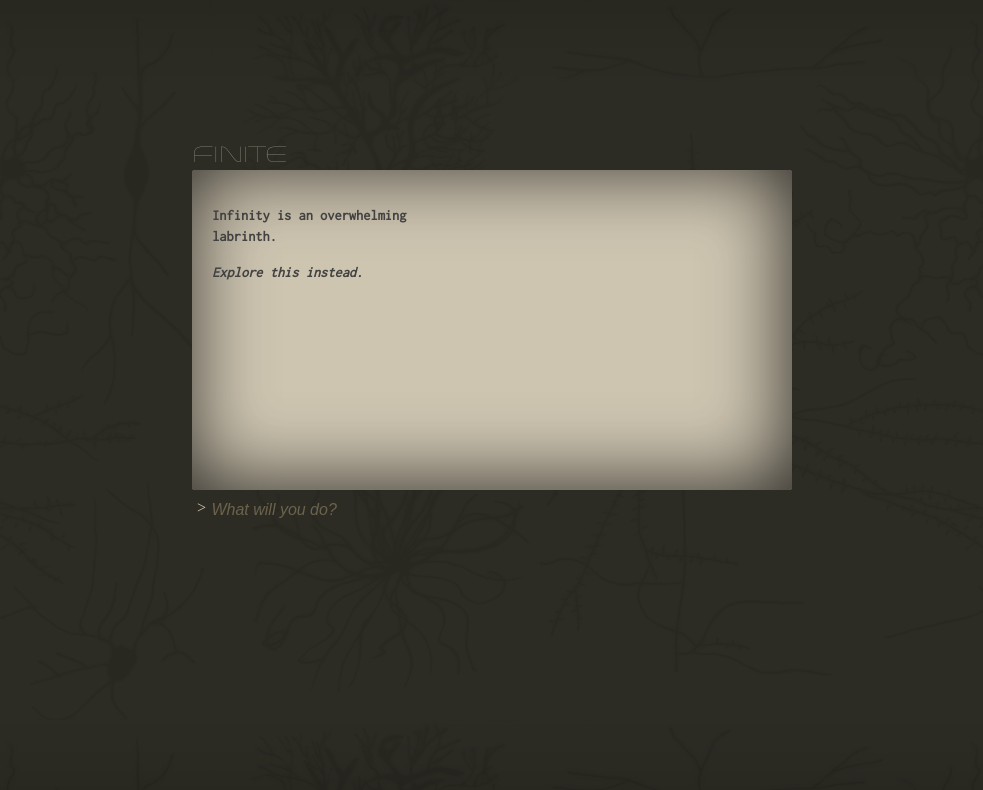
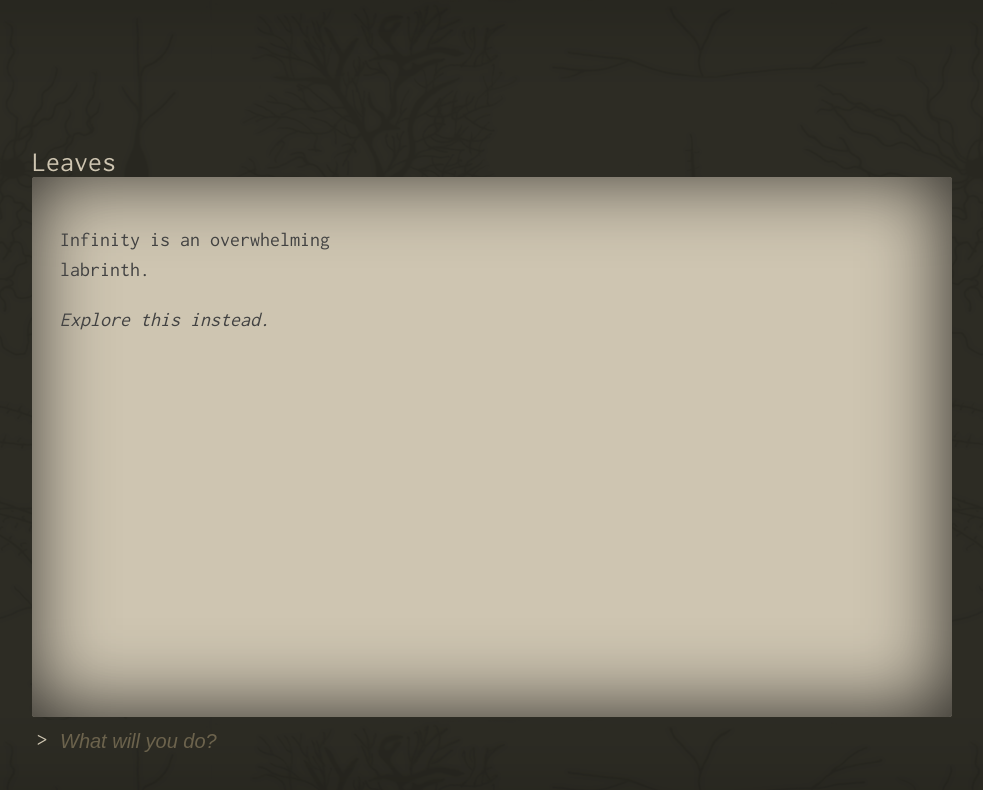
Before and after one commit to wullaski/leaves, a website: page public/index.html in a window 1280 px wide. Shown: the whole page, without its empty margins (148-1131 px from the left). Drawn offline with nearby package versions, Linux system fonts and the light colour scheme.

Commit message:
Font sizes and stuff

```diff
--- a/public/assets/css/style.less
+++ b/public/assets/css/style.less
@@ -1,7 +1,3 @@
-@font-face {
-  font-family: Venera;
-  src: url('../fonts/Venera-100.otf');
-}
 @font-face {
   font-family: Inconsolata;
   src: url('../fonts/Inconsolata.otf');
@@ -21,7 +17,9 @@ html{
   min-height: 100%;
   background: url('../img/bkgd.gif') 360px 0;
   box-shadow: inset 0 0 100px hsla(0,0%,0%,.25);
-  font: normal 14/1.5em sans-serif;
+  font-size: 20px;
+  line-height: 1.5em;
+  font-family: 'Inconsolata', sans-serif;
 }
 body{
   text-align: center;
@@ -42,7 +40,6 @@ p{
   padding-right:10%;
 }
 h1{
-  font-family: 'Venera', serif;
   font-size: 1.4em;
   margin-bottom:0;
   font-weight: 100;
@@ -67,8 +64,7 @@ h1{
 }
 .container{
   margin: 0 auto;
-  min-width: 320px;
-  max-width: 640px;
+  max-width: 960px;
 }
 .gateway{
   text-align: left;
@@ -77,9 +73,9 @@ h1{
 .readout{
   border-radius: 3px;
   position: relative;
-  font: bold .9em/1.5em 'Inconsolata', sans-serif;
   color:#424242;
-  height: 320px;
+  height: 540px;
+  max-height: 100%;
   overflow-y:scroll;
   margin:0 0 5px;
   padding:1.4em;
--- a/public/index.html
+++ b/public/index.html
@@ -1,7 +1,7 @@
 <!DOCTYPE html>
 <html>
   <head>
-    <title>Finite</title>
+    <title>Leaves</title>
     <meta content='A text adventure' name='description'>
     <meta content='John Woolschlager' name='author'>
     <link href='assets/css/style.css' media='screen' rel='stylesheet'>
@@ -9,7 +9,7 @@
   <body>
     <div class='container'>
       <div class='gateway' id='gateway'>
-        <h1>Finite</h1>
+        <h1>Leaves</h1>
         <div class='readout' id='readout'>
           <div class='readout-content' id='readout-content'>
             <p>
```
Also changed, not shown: public/assets/css/style.css, 3 other files.
